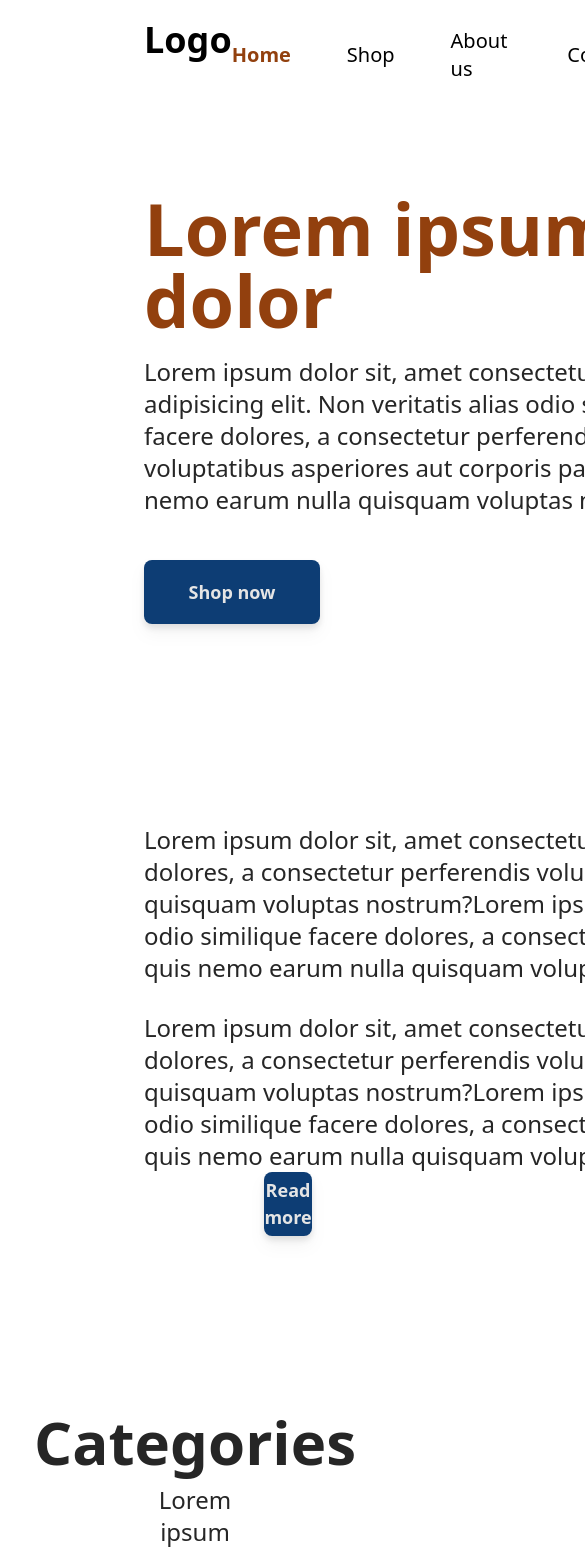
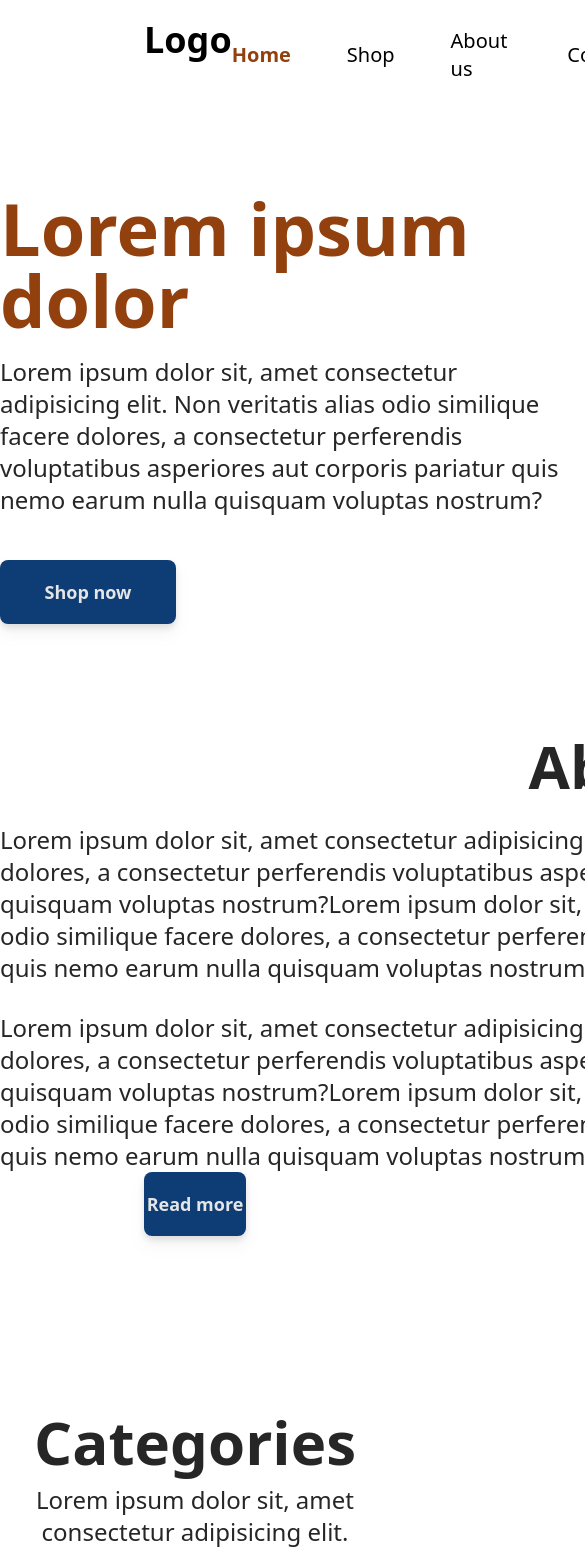
Before and after one commit to Mark-Muchiri/commerce, a React (Vite) app: page / in a window 390 px wide. Shown: the top 1553 px of the page, 585 px wide, since content can reach past the window. Built offline with nearby package versions, Linux system fonts and the light colour scheme.

Commit message:
changed the padding size for the page

```diff
--- a/src/pages/home/Home.tsx
+++ b/src/pages/home/Home.tsx
@@ -5,13 +5,13 @@ import Section3 from "./Section3";
 function Home() {
   return (
     <>
-      <div className="pb-40 pt-16 px-36">
+      <div className="pb-40 pt-16 md:px-36 lg:px-36">
         <Section1 />
       </div>
-      <div className="pb-[6rem] px-36">
+      <div className="pb-[6rem] md:px-36 lg:px-36">
         <Section2 />
       </div>
-      <div className="pb-40 px-36">
+      <div className="pb-40 md:px-36 lg:px-36">
         <Section3 />
       </div>
     </>
--- a/src/pages/home/Section2.tsx
+++ b/src/pages/home/Section2.tsx
@@ -7,7 +7,7 @@ function Section2() {
           {/* Text */}
           <div className="">
             {/* header */}
-            <div className="relative ml-64">
+            <div className="relative ml-40">
               <p className="text-center text-6xl font-semibold text-neutral-800">
                 About Us
               </p>
```
